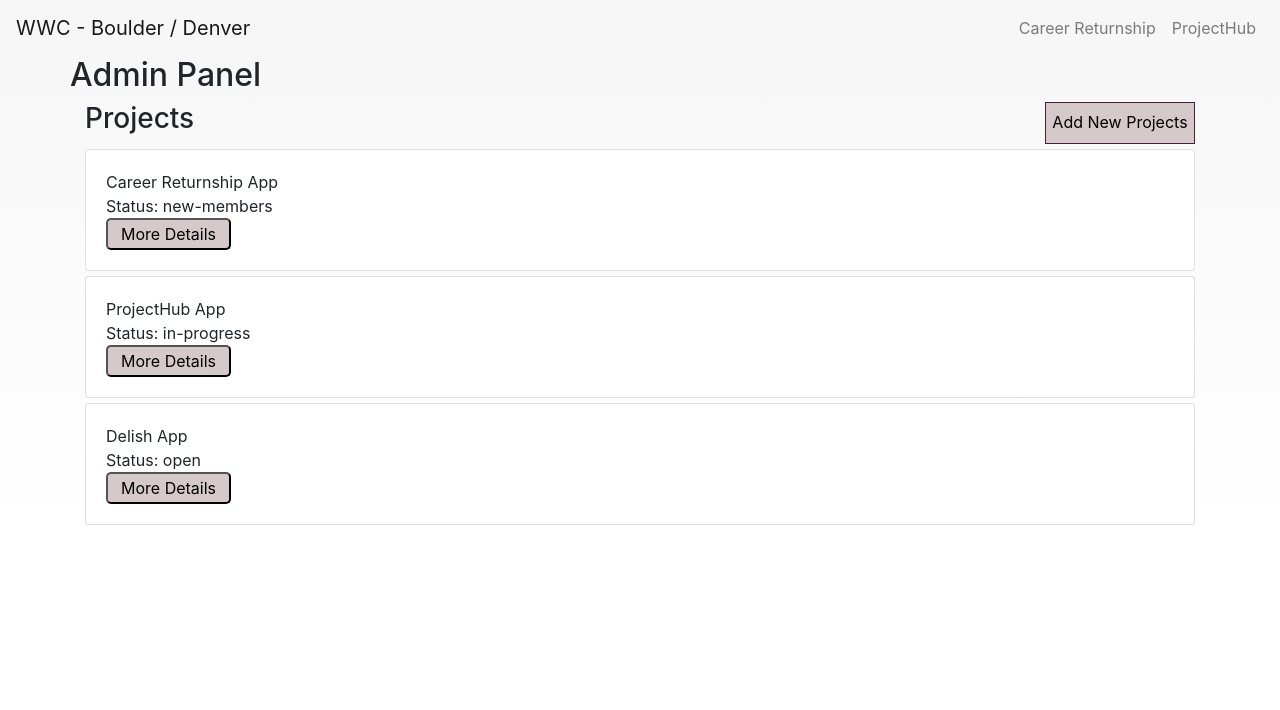
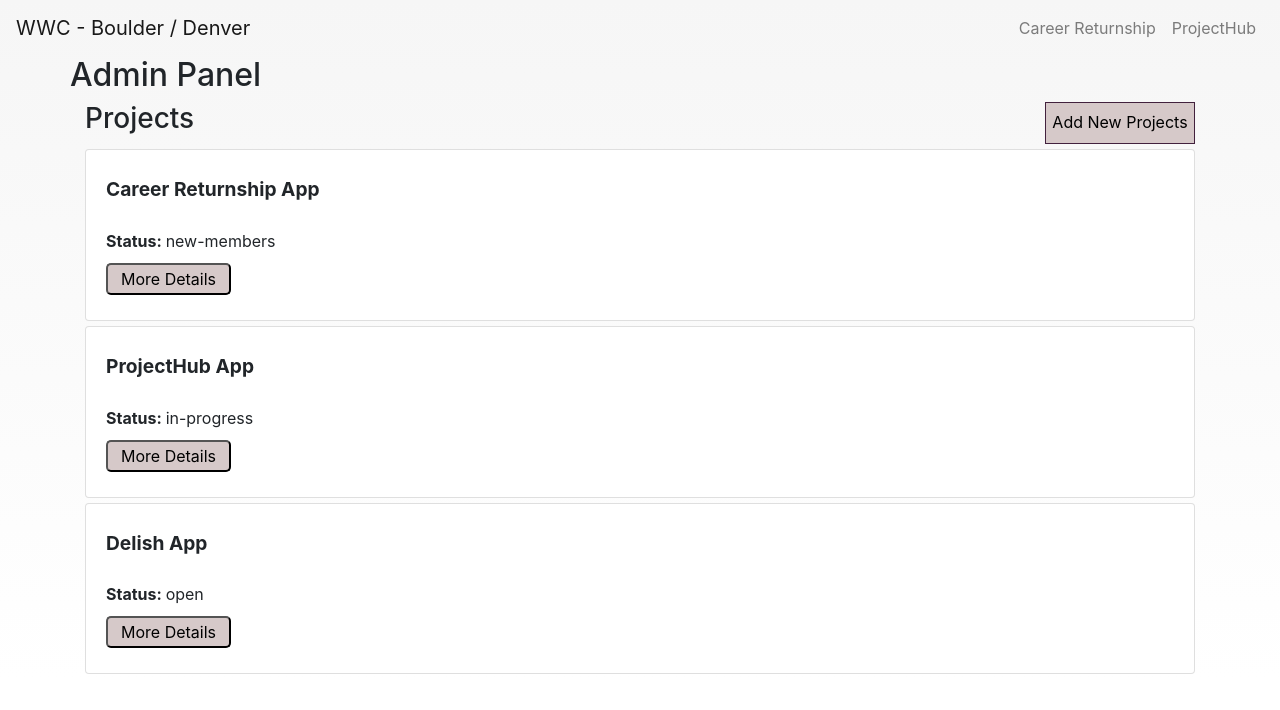
Before and after one commit to women-who-software/returnship-project-voting, a React (Create React App) app in the folder client/: page /admin in a window 1280 px wide. Shown: the top 710 px of the page. Built offline with nearby package versions, Linux system fonts and the light colour scheme.

Commit message:
Refactor(AdminPage): Add admin page styling back from merge conflict

```diff
--- a/client/src/scss/components/_adminPage.scss
+++ b/client/src/scss/components/_adminPage.scss
@@ -22,6 +22,25 @@ $small-button-bg: #d6c9c9;
   color: white;
   text-decoration: none;
 }
+
+.strong {
+  font-weight: bold;
+}
+
+.header {
+  font-size: 1.5em;
+  font-weight: bold;
+  margin-bottom: 20px;
+}
+
+.card {
+  border: 1px solid $card-border;
+  padding: 20px;
+  margin: 5px 0;
+  background-color: $card-bg;
+  border-radius: 5px;
+}
+
 .small-button {
   background-color: $small-button-bg;
   border-radius: 5px;
@@ -32,10 +51,35 @@ $small-button-bg: #d6c9c9;
     background-color: $bg-button-hover;
   }
 }
-.card {
-  border: 1px solid $card-border;
-  padding: 20px;
-  margin: 5px 0;
-  background-color: $card-bg;
-  border-radius: 5px;
+
+.projects {
+  margin: 20px 50px 20px 50px;
 }
+
+.projects__items-project {
+  div {
+    margin: 5px 0;
+  }
+  .projects__items-project-name {
+    font-weight: 700;
+    font-size: 1.2em;
+    margin-bottom: 10px;
+  }
+  .projects__items-status {
+    display: inline-block;
+  }
+  .projects__items-more {
+    display: block;
+  }
+}
+
+@media (min-width: 540px) {
+  .projectdetails {
+    margin: 20px 50px;
+    padding: 20px;
+  }
+
+  .projects__items-more {
+    float: right;
+  }
+}
```
